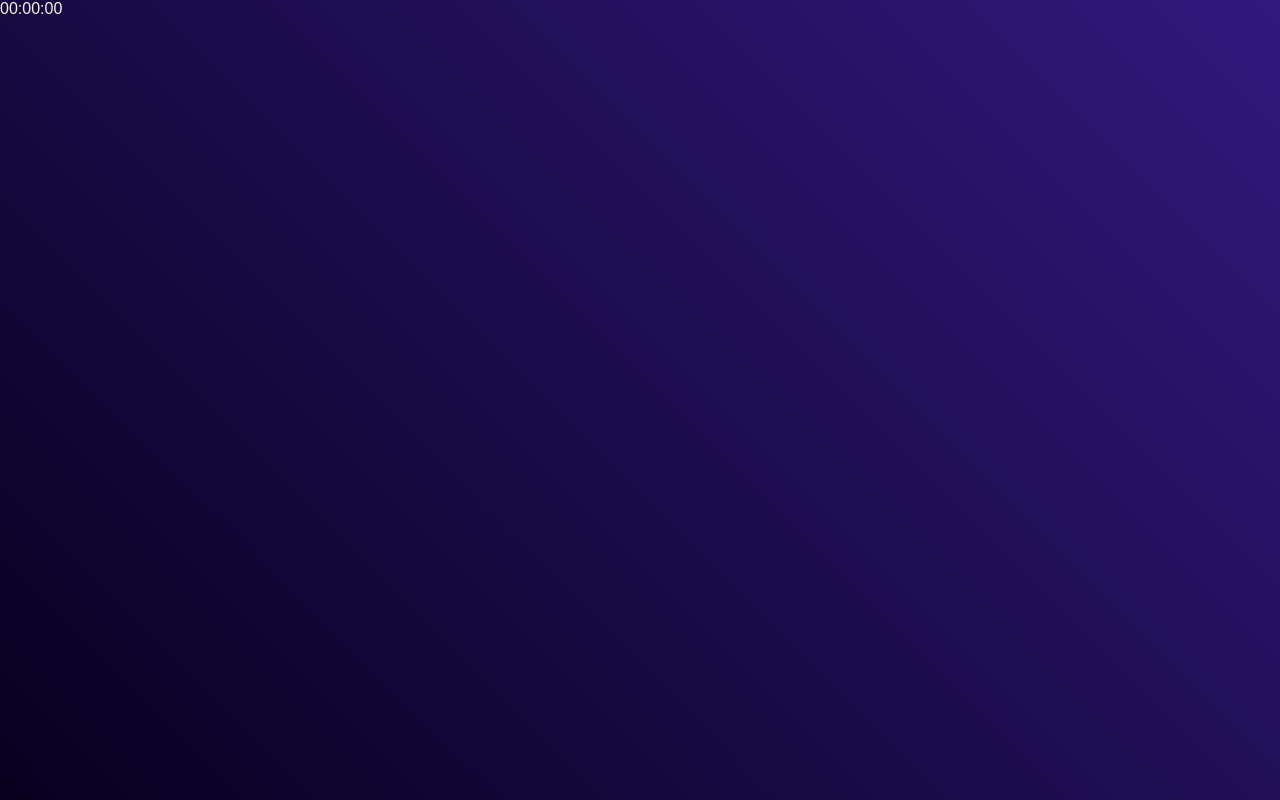
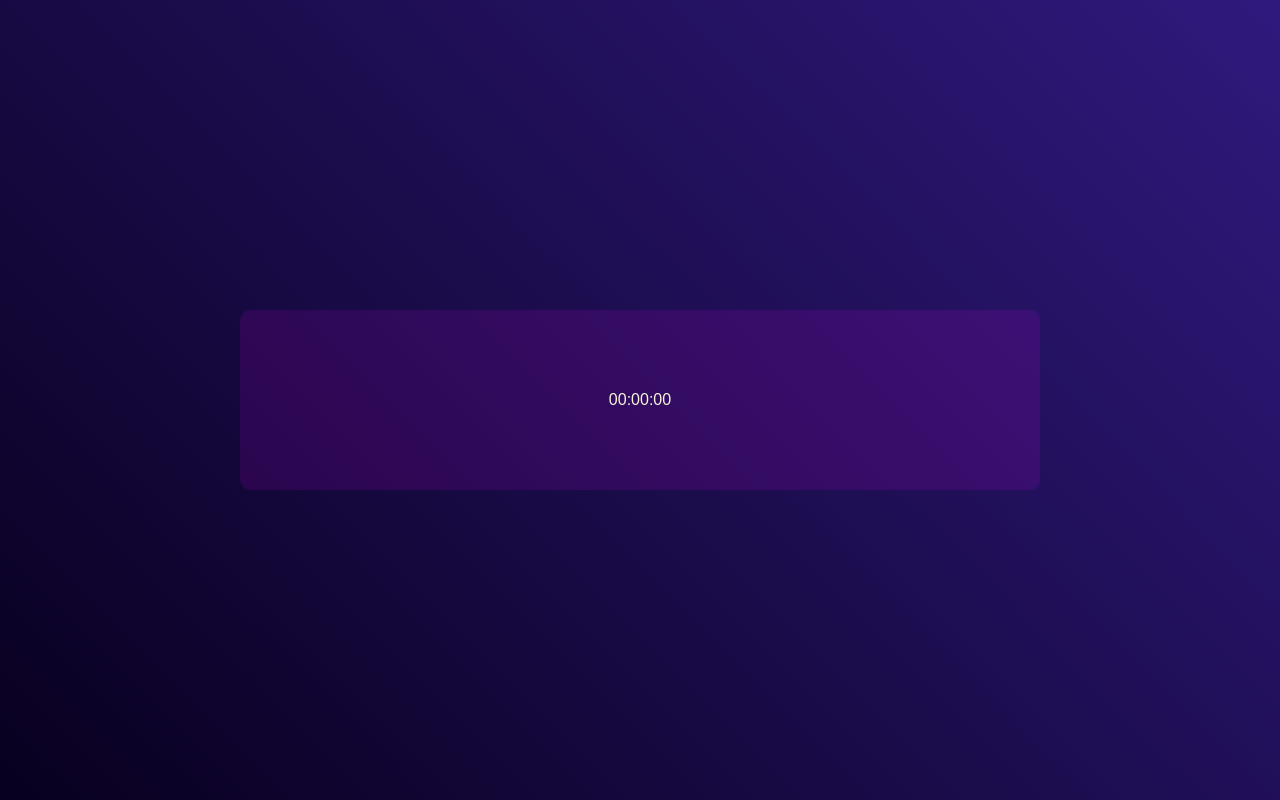
Before and after one commit to kalpanamaurya/Digial-watch, a plain HTML site: page index.html in a window 1280 px wide. Drawn offline with Linux system fonts and the light colour scheme.

Commit message:
Update style.css

```diff
--- a/style.css
+++ b/style.css
@@ -11,3 +11,20 @@
     color: beige;
     position: relative;
 }
+.container{
+    width: 800px;
+    height: 180px;
+    position: absolute;
+    top: 50%;
+    left: 50%;
+    transform: translate(-50%,-50%);
+}
+.clock{
+    width: 100%;
+    height: 100%;
+    background: rgba(235, 0, 255, 0.11);
+    border-radius: 10px;
+    display: flex;
+    align-items: center;
+    justify-content: center;
+}
```
